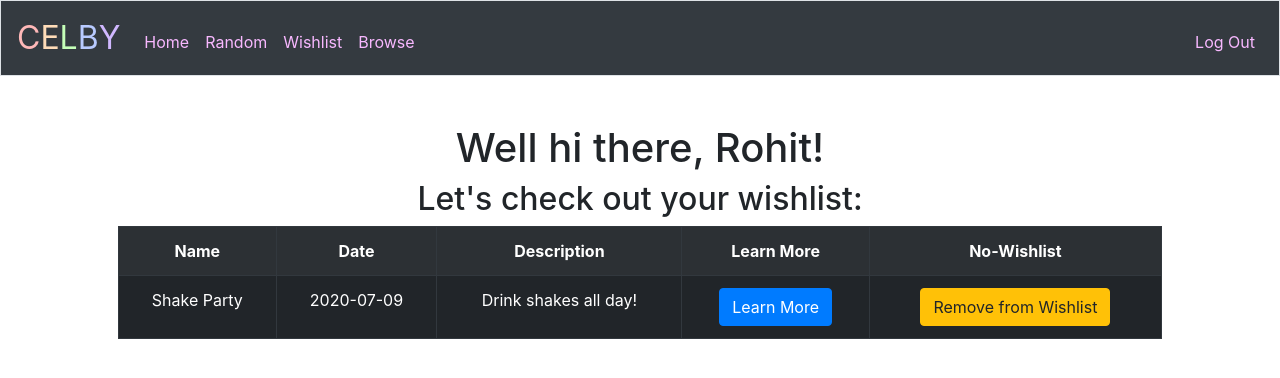
After one commit to zarakhanna/cs50_final_project, a Flask app: page /wishlist/ in a window 1280 px wide. The commit adds this page. Shown: the top 378 px of the page. Run offline with Flask 2, Linux system fonts and the light colour scheme; a user stored in the database is signed in; data comes from the database, SQL or seed files in the repository; tables that the repository leaves empty hold one stand-in row (values such as "Sample post"); some libraries are stand-ins or nearby versions.

Commit message:
Updated code base

```diff
--- a/application.py
+++ b/application.py
@@ -2,7 +2,7 @@ import os
 import datetime
 
 from cs50 import SQL
-from flask import Flask, flash, jsonify, redirect, render_template, request, session
+from flask import Flask, flash, jsonify, redirect, render_template, request, session, url_for
 from flask_session import Session
 from tempfile import mkdtemp
 from werkzeug.exceptions import default_exceptions, HTTPException, InternalServerError
@@ -35,7 +35,7 @@ app.config["SESSION_TYPE"] = "filesystem"
 Session(app)
 
 # Configure CS50 Library to use SQLite database
-db = SQL("sqlite:///finance.db")
+db = SQL("sqlite:///celby.db")
 
 # # Make sure API key is set
 # if not os.environ.get("API_KEY"):
@@ -70,21 +70,44 @@ def learn(id_event):
 @login_required
 def random():
     """Fetch a random event"""
-    return apology("TODO")
+    rows=db.execute("SELECT id_event FROM events ORDER BY RANDOM() LIMIT 1")
+    today_date = datetime.datetime.now().strftime("%Y-%m-%d")
+    todays=db.execute("SELECT id_event FROM events WHERE date=:date ORDER BY RANDOM() LIMIT 1", date=today_date)
+    if not todays:
+        return render_template("random.html", id=rows[0]['id_event'])
+    return render_template("random.html", id=rows[0]['id_event'], tod_id=todays[0]['id_event'])
 
-
-@app.route("/wishlist")
+@app.route("/wishlist/")
 @login_required
 def wishlist():
     """Show the user's wishlist of events"""
-    return apology("TODO")
+    wishes = db.execute("SELECT * FROM wishlist, events WHERE wishlist.id_user=:user_id and wishlist.id_event = events.id_event", user_id=session["user_id"])
+    return render_template("wishlist.html", wishes=wishes, name=session["user_name"].title())
+
+@app.route("/wishlist/add/<int:id_event>", methods=["GET",])
+@login_required
+def add_to_wishlist(id_event):
+    """Add given id_event to the user's wishlist of events"""
+    vals = [session["user_id"], id_event]
+    wishes = db.execute("INSERT INTO wishlist (id_user, id_event) VALUES (%s, %s)", vals)
+    return redirect(request.referrer or url_for("browse"))
+
+@app.route("/wishlist/remove/<int:id_event>", methods=["GET",])
+@login_required
+def remove_from_wishlist(id_event):
+    """Remove given id_event to the user's wishlist of events"""
+    wishes = db.execute("DELETE FROM wishlist WHERE id_user=:id_user AND id_event=:id_event", id_user=session['user_id'], id_event=id_event)
+    return redirect(request.referrer or url_for("wishlist"))
 
 
 @app.route("/browse", methods=["GET", "POST"])
 @login_required
 def browse():
     """Browse events"""
-    rows = db.execute("SELECT id_event, name, date, short_description FROM events")
+    rows = db.execute(
+        "SELECT events.id_event, name, date, short_description, id_user FROM events LEFT JOIN wishlist ON events.id_event=wishlist.id_event WHERE id_user=:id_user OR id_user IS NULL ORDER BY date",
+        id_user=session["user_id"]
+    )
     return render_template("browse.html", rows=rows)
 
 @app.route("/login", methods=["GET", "POST"])
--- a/templates/browse.html
+++ b/templates/browse.html
@@ -22,7 +22,11 @@
                 <td>{{row['date']}}</td>
                 <td>{{row['short_description']}}</td>
                 <td><a class="btn btn-primary" href="/event/{{row['id_event']}}">Learn More</a></td>
-                <td><button class="btn btn-primary">Add to Wishlist</button></td>
+                {% if row['id_user'] %}
+                <td><a class="btn btn-danger" href="/wishlist/remove/{{row['id_event']}}">Remove from Wishlist</a></td>
+                {% else %}
+                <td><a class="btn btn-primary" href="/wishlist/add/{{row['id_event']}}">Add to Wishlist</a></td>
+                {% endif %}
             </tr>
             {% endfor %}
 
--- /dev/null
+++ b/templates/wishlist.html
@@ -0,0 +1,37 @@
+{% extends "layout.html" %}
+
+{% block title %}
+    $tock50
+{% endblock %}
+
+
+{% block main %}
+    <h1>Well hi there, {{name}}!</h1>
+    {% if not wishes %}
+    <h2>Oops, nothing in your wishlist!</h2>
+    <a class="btn btn-success" href="/browse">Go to Browse!</a>
+    {% else %}
+    <h2>Let's check out your wishlist:</h2>
+    <!--<h3>Wow, you have ${{cash}} in your virtual wallet!</h3>-->
+            <table class="table table-striped table-dark table-bordered table-hover">
+            <tr>
+                <th>Name</th>
+                <th>Date</th>
+                <th>Description</th>
+                <th>Learn More</th>
+                <th>No-Wishlist</th>
+            </tr>
+            {% for wish in wishes %}
+            <tr>
+                <td>{{wish['name']}}</td>
+                <td>{{wish['date']}}</td>
+                <td>{{wish['short_description']}}</td>
+                <td><a class="btn btn-primary" href="/event/{{wish['id_event']}}">Learn More</a></td>
+                <td><a class="btn btn-warning" href="/wishlist/remove/{{wish['id_event']}}" > Remove from Wishlist</a></td>
+            </tr>
+            {% endfor %}
+
+        </table>
+        {% endif %}
+
+{% endblock %}
```
Also changed, not shown: templates/random.html (added, +18 -0 lines), celby.db (added), finance.db (deleted).
